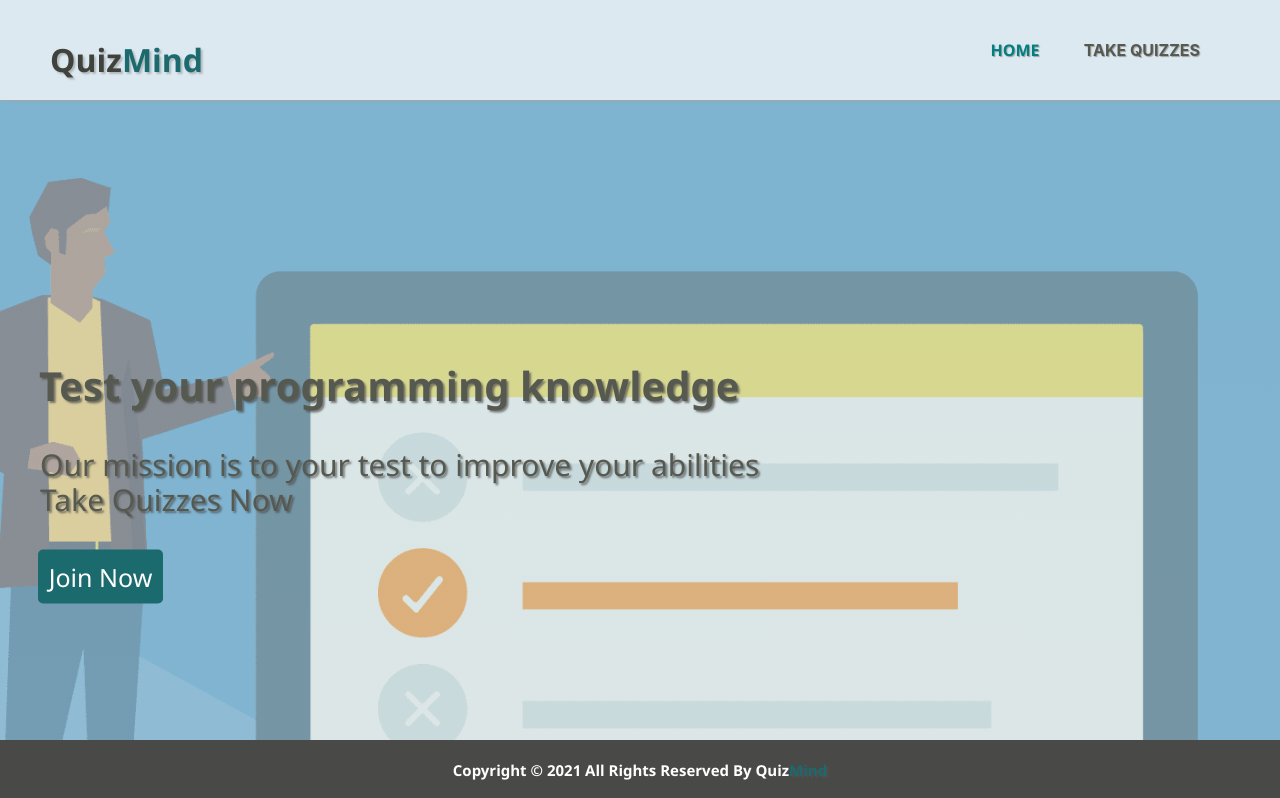
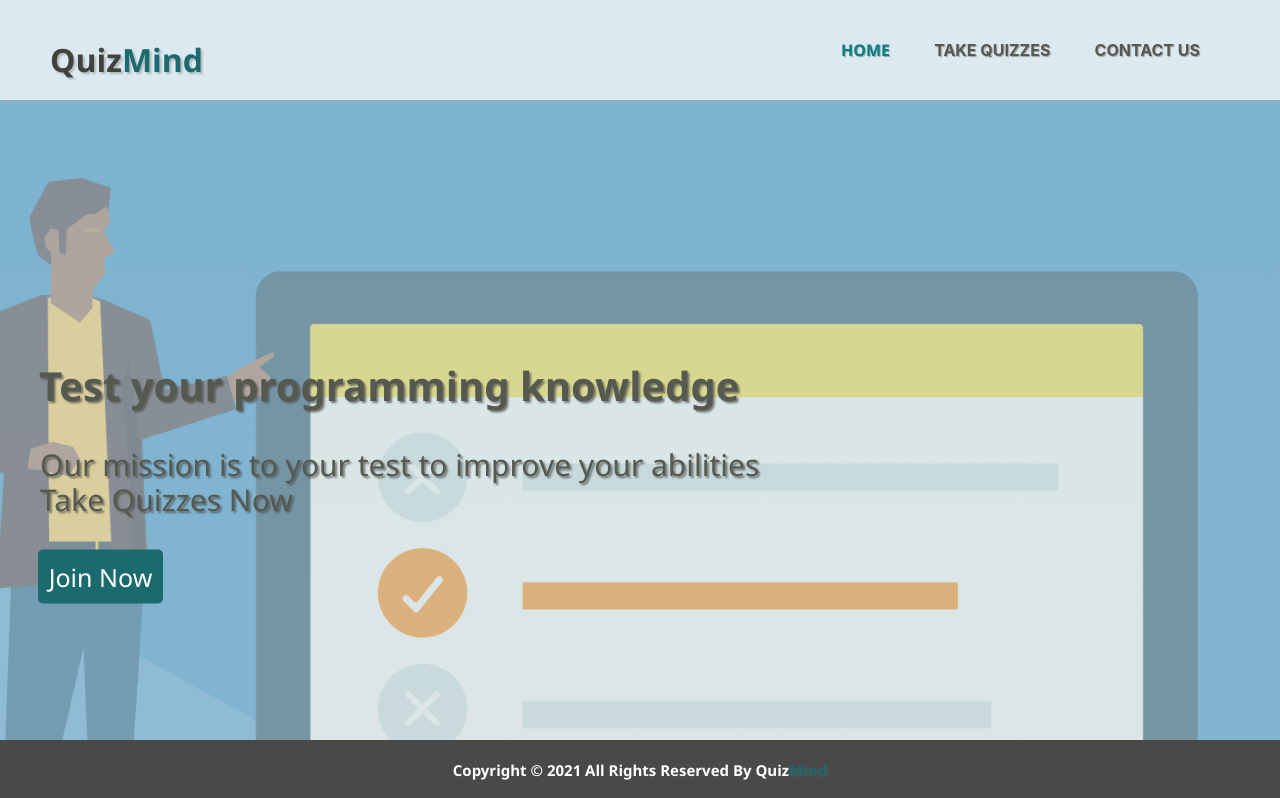
Before and after one commit to abdalafo98/project-1, a plain HTML site: page index.html in a window 1280 px wide. Shown: the top 798 px of the page. Drawn offline with Linux system fonts and the light colour scheme.

```diff
--- a/index.html
+++ b/index.html
@@ -17,6 +17,7 @@
             <a href="#"><span class="Color">Home</span></a>
           </li>
           <li><a href="takequizzes.html">take quizzes</a></li>
+          <li><a target="_blank" href="https://mail.google.com/mail/u/0/#inbox?compose=DmwnWtDkwWvbXqrkRZwqdZDDQXgqTwKCmvWmWJQfrXTQxRMcxrNlxzFVqMSRxWttNpbTRmPMsZxl">Contact US</a></li>
         </ul>
       </div>
 
```
Also changed, not shown: images/facivon.png (added).
